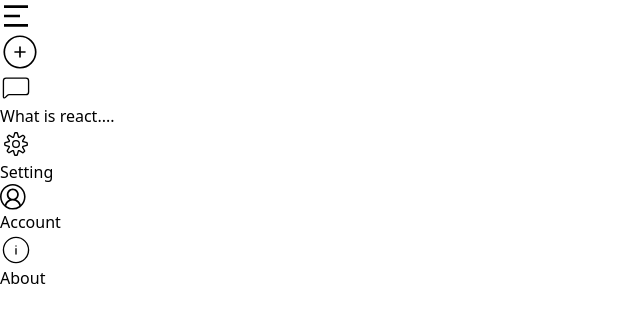
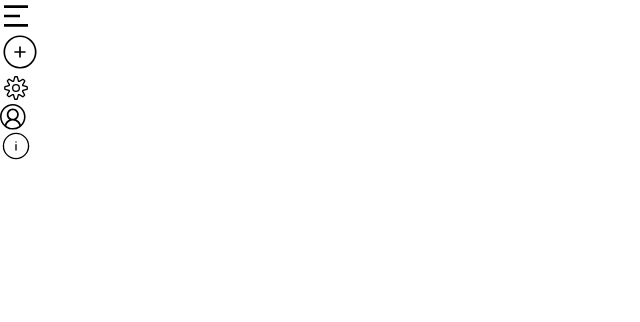
Before and after one commit to Souravhere/GeminiAi, a React (Vite) app: page / in a window 1280 px wide. Shown: the top 322 px of the page, without its empty margins (0-640 px from the left). Built offline with nearby package versions, Linux system fonts and the light colour scheme.

Commit message:
side menu open close funcnality added

```diff
--- a/src/components/Sidebar/Sidebar.jsx
+++ b/src/components/Sidebar/Sidebar.jsx
@@ -1,36 +1,46 @@
-import React from 'react';
+import React, { useState } from 'react';
 import { RiMenu2Fill } from "react-icons/ri";
 import { CiCirclePlus, CiSettings, CiCircleInfo, CiChat1 } from "react-icons/ci";
 import { VscAccount } from "react-icons/vsc";
+import { IoMdClose } from "react-icons/io";
 
 const Sidebar = () => {
+
+  const [extended, setextended] = useState(false)
+
   return (
-    <div className='fixed top-0 left-0 bg-slate-800/90 h-screen w-fit'>
+    <div className='fixed top-0 left-0 bg-slate-800/90 h-screen min-w-16 max-w-fit'>
       {/* TOP div */}
       <div>
-      <RiMenu2Fill size={"2em"} className='bg-slate-500 p-2 rounded-full mx-auto mt-3 hover:cursor-pointer'/>
+      <div onClick={()=> setextended(prev => !prev)}>
+        {extended ? <IoMdClose size={"2em"} className='bg-slate-500 p-2 rounded-full mx-auto mt-3 hover:cursor-pointer'/> : <RiMenu2Fill  size={"2em"} className='bg-slate-500 p-2 rounded-full mx-auto mt-3 hover:cursor-pointer'/>}
+
+      </div>
       {/* new chat */}
-        <div className='block items-center justify-evenly rounded-full mx-2 mt-2 hover:cursor-pointer'>
-          <CiCirclePlus size={"2.5em"} />
+        <div className='flex items-center justify-evenly mt-3 hover:bg-slate-500 duration-500'>
+        <CiCirclePlus size={"2.5em"} />
+        {extended ? <p>New Chat</p> : null}
+        </div>
+        {extended ? <div className='block items-center justify-evenly rounded-full mx-2 mt-2 hover:cursor-pointer'>
           <div className='flex items-center justify-evenly mt-2 bg-slate-700 rounded-lg p-[2px] gap-1'>
             <CiChat1 size={"2em"}/>
-            <p>What is react....</p>
+            {extended ?  <p>What is react....</p> : null}
           </div>
-        </div>
+        </div> : null}
       </div>
       {/* BOTTOM div */}
       <div className='absolute bottom-0 left-0 p-3'>
-      <div className='flex items-center justify-between mt-2 rounded-lg p-[2px] gap-1 hover:cursor-pointer'>
+      <div className='flex items-center justify-evenly mt-2 rounded-lg p-[2px] gap-1 hover:cursor-pointer hover:bg-slate-500 duration-500'>
         <CiSettings size={"2em"}/>
-        <p>Setting</p>
+        {extended ?  <p>Setting</p> : null}
       </div>
-      <div className='flex items-center justify-between mt-2 rounded-lg p-[2px] gap-1 hover:cursor-pointer'>
+      <div className='flex items-center justify-evenly mt-2 rounded-lg p-[2px] gap-1 hover:cursor-pointer hover:bg-slate-500 duration-500'>
         <VscAccount size={"1.6em"}/>
-        <p>Account</p>
+        {extended ?  <p>Account</p> : null}
       </div>
-      <div className='flex items-center justify-between mt-2 rounded-lg p-[2px] gap-1 hover:cursor-pointer'>
+      <div className='flex items-center justify-evenly mt-2 rounded-lg p-[2px] gap-1 hover:cursor-pointer hover:bg-slate-500 duration-500'>
         <CiCircleInfo size={"2em"}/>
-        <p>About</p>
+        {extended ?  <p>About</p> : null}
       </div>
       </div>
     </div>
```
